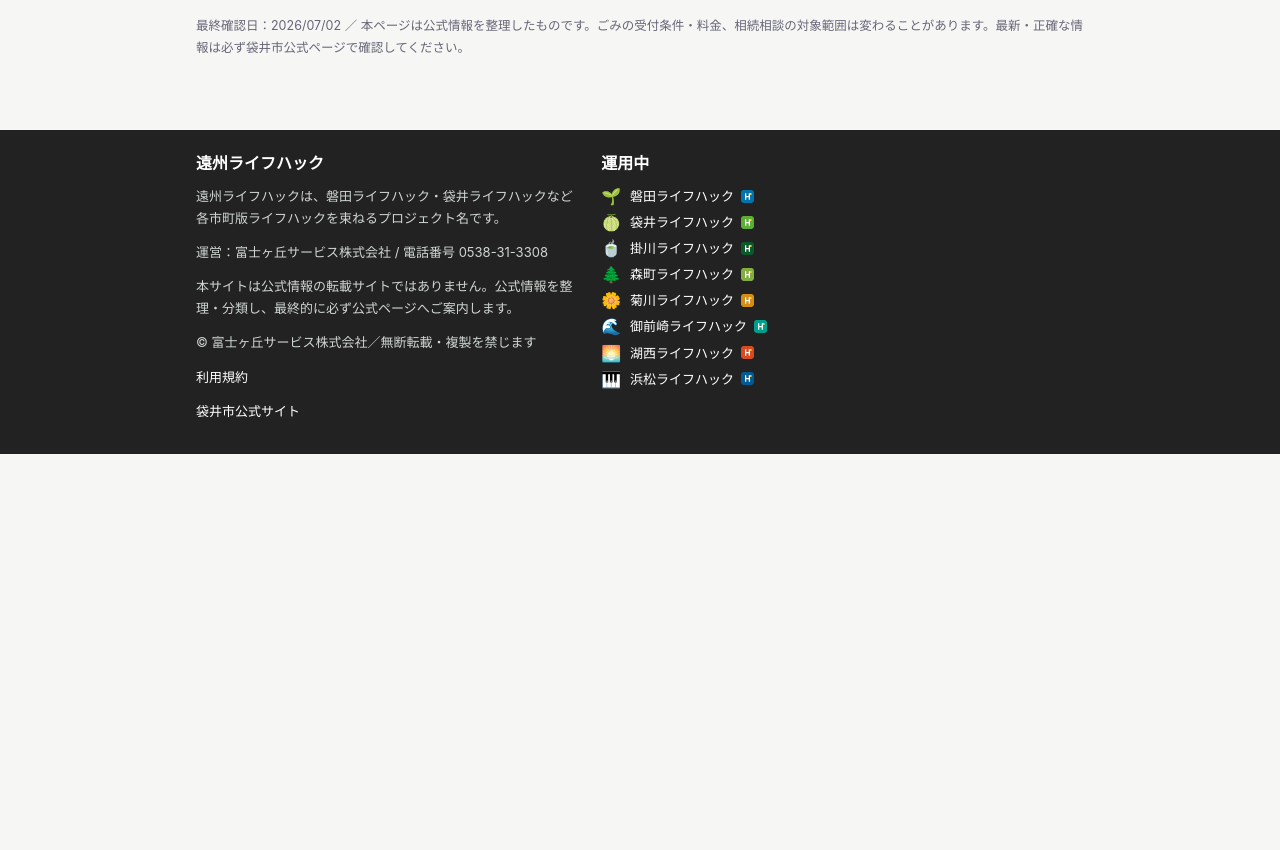
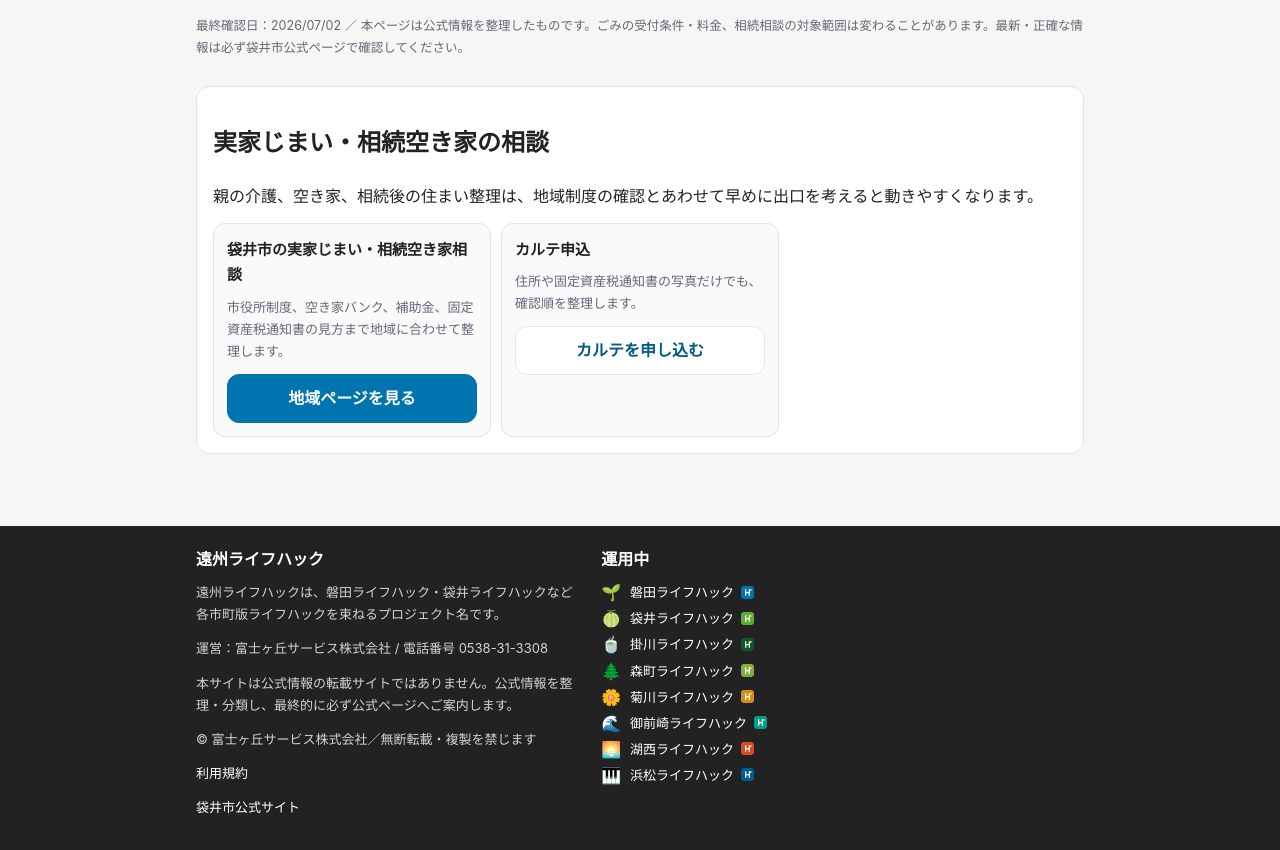
Before and after one commit to iwata-monogatari/enshu-lifehack-fukuroi, a plain HTML site: page life/housing/clean-parents-house/index.html in a window 1280 px wide. Shown: the part 4244-5094 px from the top of the page. Before the commit the page ends 4698 px from the top, so only its background shows below. Drawn offline with Linux system fonts and the light colour scheme.

Commit message:
Add fudosan context links

```diff
--- a/life/housing/clean-parents-house/index.html
+++ b/life/housing/clean-parents-house/index.html
@@ -21,6 +21,15 @@
 <div class="company-strip"><h2 class="sec" style="margin-top:0">実家の片付けと今後の住まいで迷ったら</h2><p class="mini" style="margin:0 0 4px">ごみの処分と並行して、実家・空き家の今後の使い道や相続について気になる点があれば、相談先の一つとしてご利用ください。</p><div class="company-grid"><div class="company-card"><h3>実家・空き家の相談</h3><p>磐田市・袋井市で、実家の片付け後の空き家活用や相続に関するご相談をお受けしています。</p><a class="official-link" href="https://www.fujigaoka-service.co.jp/" target="_blank" rel="noopener" style="margin-top:8px">実家・住まいを相談する <span>富士ヶ丘サービス</span></a></div></div></div>
 <section class="feedback-box" id="feedback"><h2 class="sec" style="margin-top:0">これで解決しそうですか？</h2><p class="mini" style="margin:0 0 10px">いただいた反応は、ページ改善のためだけに使います。お名前や連絡先は取得しません。</p><div class="fb-actions"><button type="button" class="fb-btn" data-feedback="solved">解決しそう</button><button type="button" class="fb-btn" data-feedback="still_worried">まだ不安</button><button type="button" class="fb-btn" data-feedback="could_not_find">探している情報がなかった</button></div><p class="fb-thanks">ありがとうございました。いただいた声は今後のページ改善に役立てます。</p></section>
 <p class="verified">最終確認日：2026/07/02 ／ 本ページは公式情報を整理したものです。ごみの受付条件・料金、相続相談の対象範囲は変わることがあります。最新・正確な情報は必ず袋井市公式ページで確認してください。</p>
+
+<section class="company-strip" data-fudosan-context-link="true">
+  <h2>実家じまい・相続空き家の相談</h2>
+  <p>親の介護、空き家、相続後の住まい整理は、地域制度の確認とあわせて早めに出口を考えると動きやすくなります。</p>
+  <div class="company-grid">
+    <div class="company-card"><h3>袋井市の実家じまい・相続空き家相談</h3><p>市役所制度、空き家バンク、補助金、固定資産税通知書の見方まで地域に合わせて整理します。</p><a class="btn btn-main" href="https://fudosan.atawi.link/areas/fukuroi/?utm_source=enshu_lifehack_fukuroi&utm_medium=referral&utm_campaign=context_link" target="_blank" rel="noopener">地域ページを見る</a></div>
+    <div class="company-card"><h3>カルテ申込</h3><p>住所や固定資産税通知書の写真だけでも、確認順を整理します。</p><a class="btn" href="https://fudosan.atawi.link/karte/?utm_source=enshu_lifehack_fukuroi&utm_medium=referral&utm_campaign=karte_context" target="_blank" rel="noopener">カルテを申し込む</a></div>
+  </div>
+</section>
 </div></main><!-- PART:footer:START --><style>.enshu-footer .wrap{display:grid;grid-template-columns:2fr 1fr 1.4fr;gap:18px}.enshu-footer h2,.enshu-footer h3{border:0;padding:0;margin:0 0 8px;color:#fff;font-size:16px}.enshu-footer p{margin:0 0 8px}.enshu-footer ul{list-style:none;margin:0;padding:0}.enshu-footer li{margin:4px 0}.enshu-footer a,.enshu-footer li{display:flex;align-items:center;gap:.2rem}.footer-emoji{display:inline-flex;align-items:center;justify-content:center;line-height:1;flex:0 0 auto;font-size:1rem;margin-right:.35rem}.footer-favicon{display:inline-block;width:13px;height:13px;vertical-align:middle;margin-left:4px;border-radius:2px}@media(max-width:720px){.enshu-footer .wrap{grid-template-columns:1fr}}</style>
 <footer class="site enshu-footer"><div class="wrap">
 <section class="footer-brand" aria-labelledby="footer-title">
```
Also changed, not shown: life/housing/index.html (+9 -0 lines), life/housing/vacant-house/index.html (+9 -0 lines), life/parents-care/index.html (+9 -0 lines), life/troubles-consult/vacant-house-consultation/index.html (+9 -0 lines).
